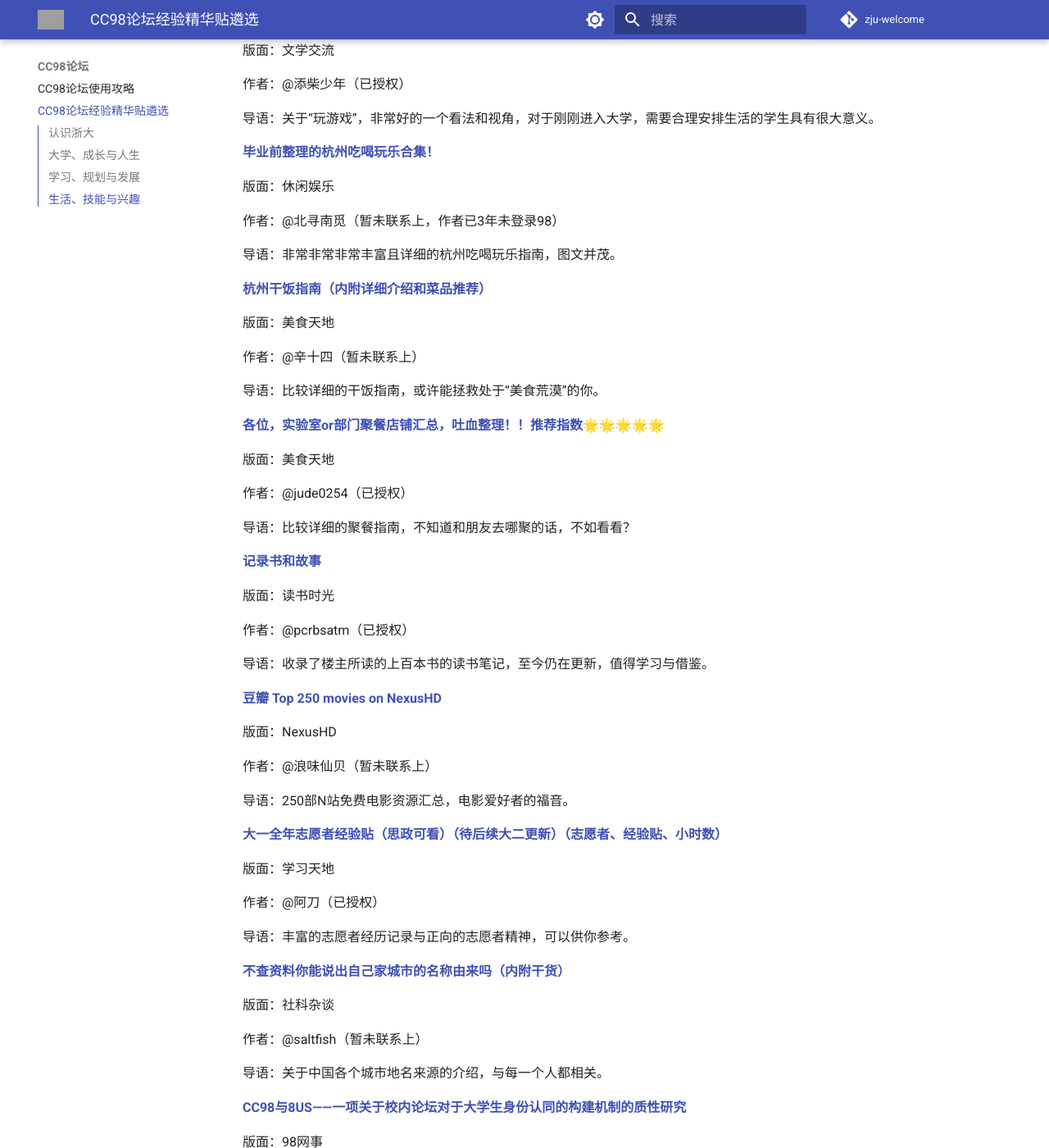
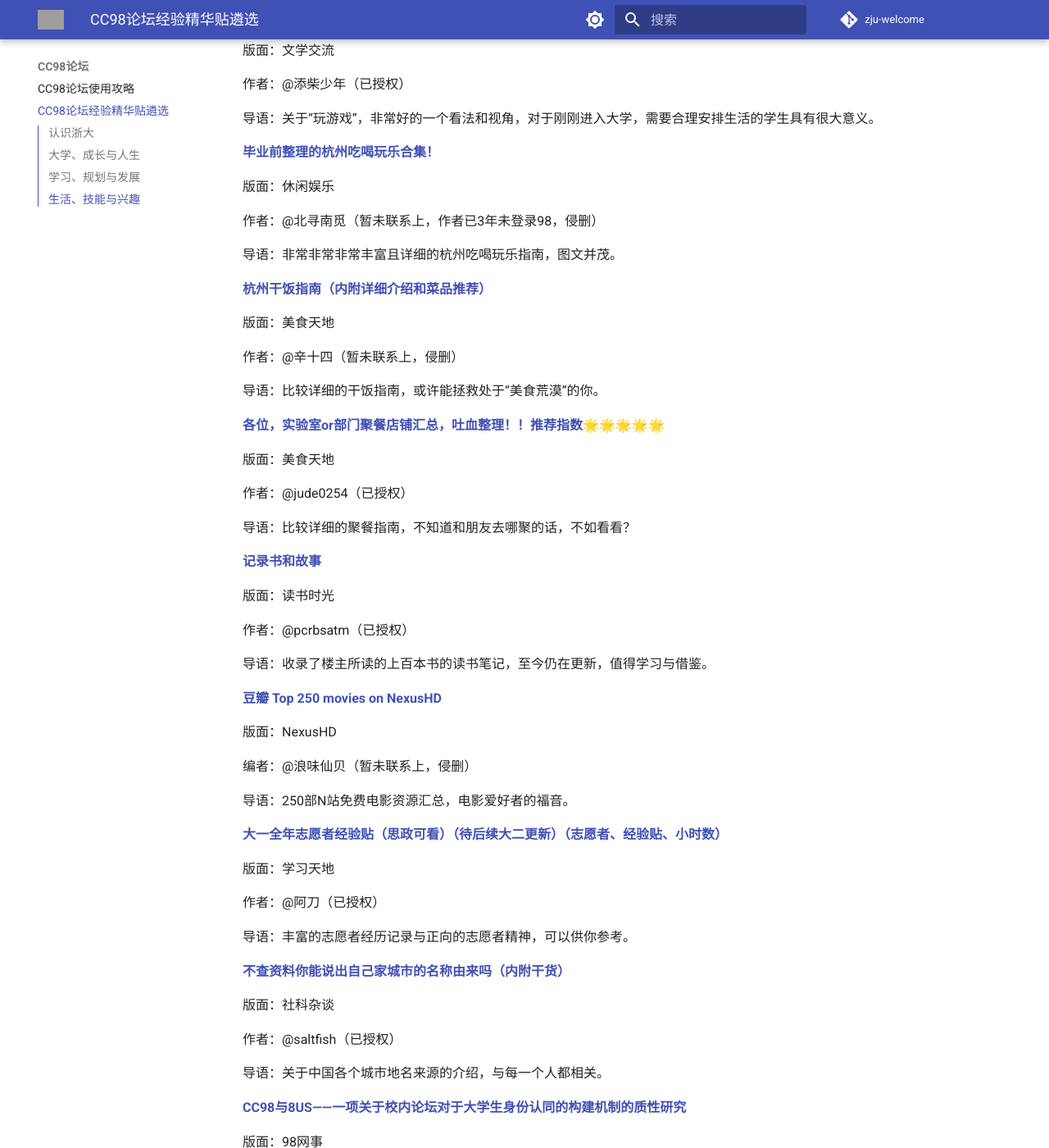
Before and after one commit to mini-full/zju-welcome, an MkDocs documentation site: the page built from docs/cc98/recommended.md, in a window 1280 px wide and 1400 px high, scrolled down 4826 px. Shown: the whole window at 82% size. Built offline with MkDocs 1.6.1 and Material for MkDocs 9.7.7, drawn with Linux system fonts in a browser that asks for light colours; plug-ins that fetch from the network failed and are left out; comment, search, counter and statistics services are not loaded; some of the changed text lies outside the part shown; grey boxes are pictures that could not be loaded.

Commit message:
更新授权情况 (#115)

```diff
--- a/docs/cc98/recommended.md
+++ b/docs/cc98/recommended.md
@@ -54,7 +54,7 @@
 
 版面：似水流年
 
-作者：@ruanjy（暂未联系上，作者已近一年未登录98）
+作者：@ruanjy（暂未联系上，作者已近一年未登录98，侵删）
 
 导语：非常详细地介绍了早期紫金港校区大西区的建设过程，附有非常多的照片记录。
 
@@ -122,7 +122,7 @@
 
 版面：学习天地
 
-作者：@2019爱学习（已授权）
+编者：@2019爱学习（已授权）
 
 导语：汇总了海量的课程学习资源，对于课程学习帮助极大。
 
@@ -154,7 +154,7 @@
 
 版面：外语学习
 
-作者：@Pasha（暂未联系上）
+作者：@Pasha（暂未联系上，侵删）
 
 导语：英语是绝大部分浙大学生的第一或第二外语，此帖内容实用，对新生克服外语学习困难有指导意义。
 
@@ -220,7 +220,7 @@
 
 版面：休闲娱乐
 
-作者：@北寻南觅（暂未联系上，作者已3年未登录98）
+作者：@北寻南觅（暂未联系上，作者已3年未登录98，侵删）
 
 导语：非常非常非常丰富且详细的杭州吃喝玩乐指南，图文并茂。
 
@@ -228,7 +228,7 @@
 
 版面：美食天地
 
-作者：@辛十四（暂未联系上）
+作者：@辛十四（暂未联系上，侵删）
 
 导语：比较详细的干饭指南，或许能拯救处于“美食荒漠”的你。
 
@@ -252,7 +252,7 @@
 
 版面：NexusHD
 
-作者：@浪味仙贝（暂未联系上）
+编者：@浪味仙贝（暂未联系上，侵删）
 
 导语：250部N站免费电影资源汇总，电影爱好者的福音。
 
@@ -268,7 +268,7 @@
 
 版面：社科杂谈
 
-作者：@saltfish（暂未联系上）
+作者：@saltfish（已授权）
 
 导语：关于中国各个城市地名来源的介绍，与每一个人都相关。
 
@@ -276,6 +276,6 @@
 
 版面：98网事
 
-作者：@Cockney（暂未联系上）
+作者：@Cockney（已授权）
 
 导语：对于CC98校园论坛本身的研究，非常有趣。
```
